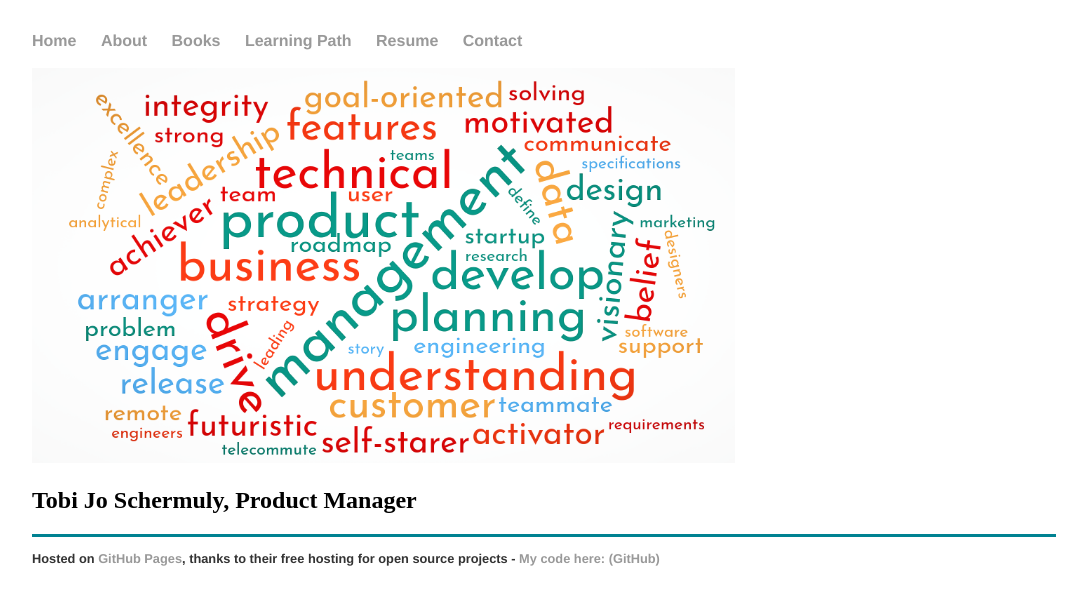
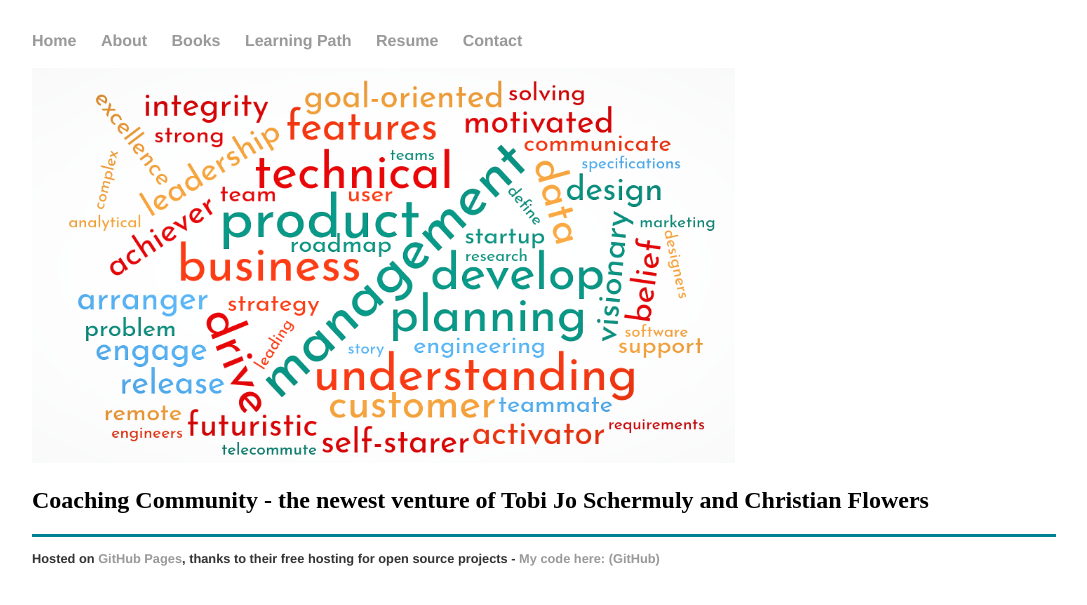
Before and after one commit to t0biasj0seph/t0biasj0seph, a Jekyll site: the page built from index.html, in a window 1280 px wide. Shown: the top 605 px of the page, without its empty margins (96-1183 px from the left). Built offline with Jekyll 4.4.1, drawn with Linux system fonts in a browser that asks for light colours; some web fonts are replaced.

Commit message:
changed index.html title

```diff
--- a/index.html
+++ b/index.html
@@ -1,6 +1,6 @@
 ---
 layout: default
-title: Tobi Jo Schermuly, Product Manager
+title: Coaching Community - the newest venture of Tobi Jo Schermuly and Christian Flowers
 ---
 <div class="cloud">
   <div class="inside-cloud">
```
